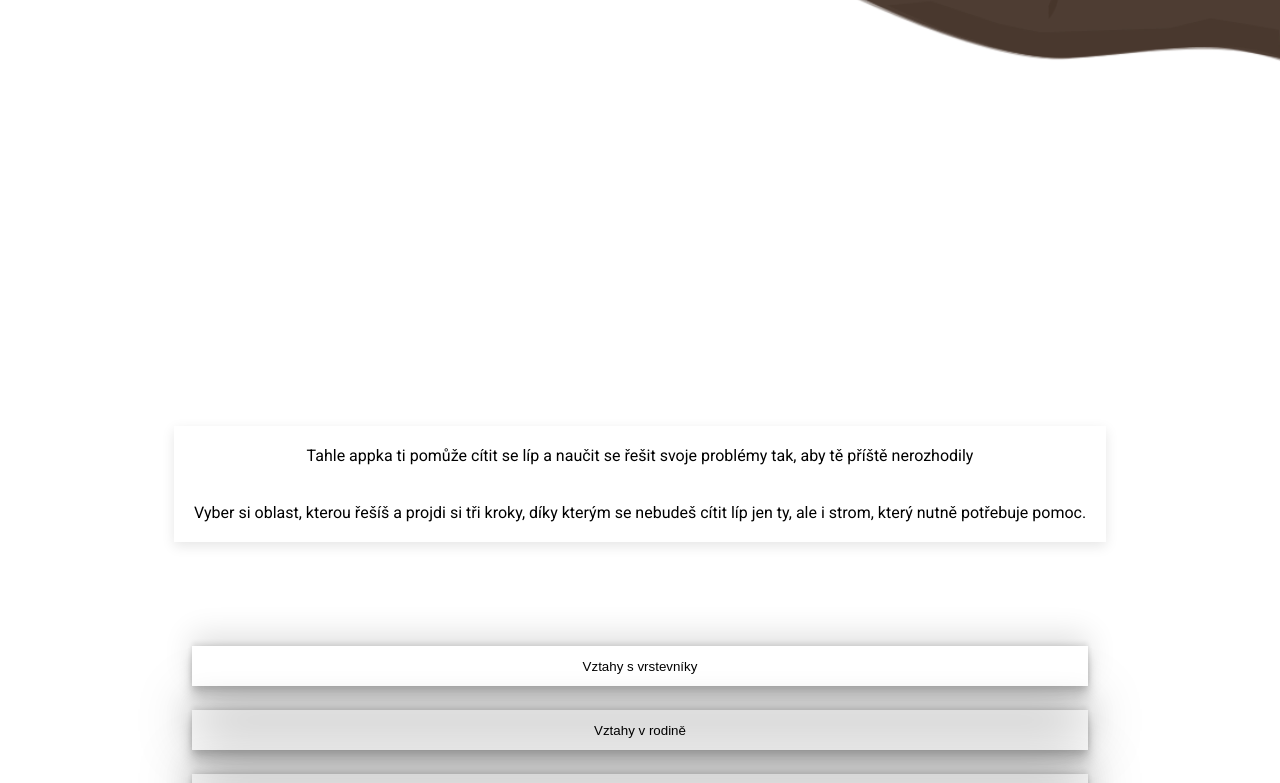
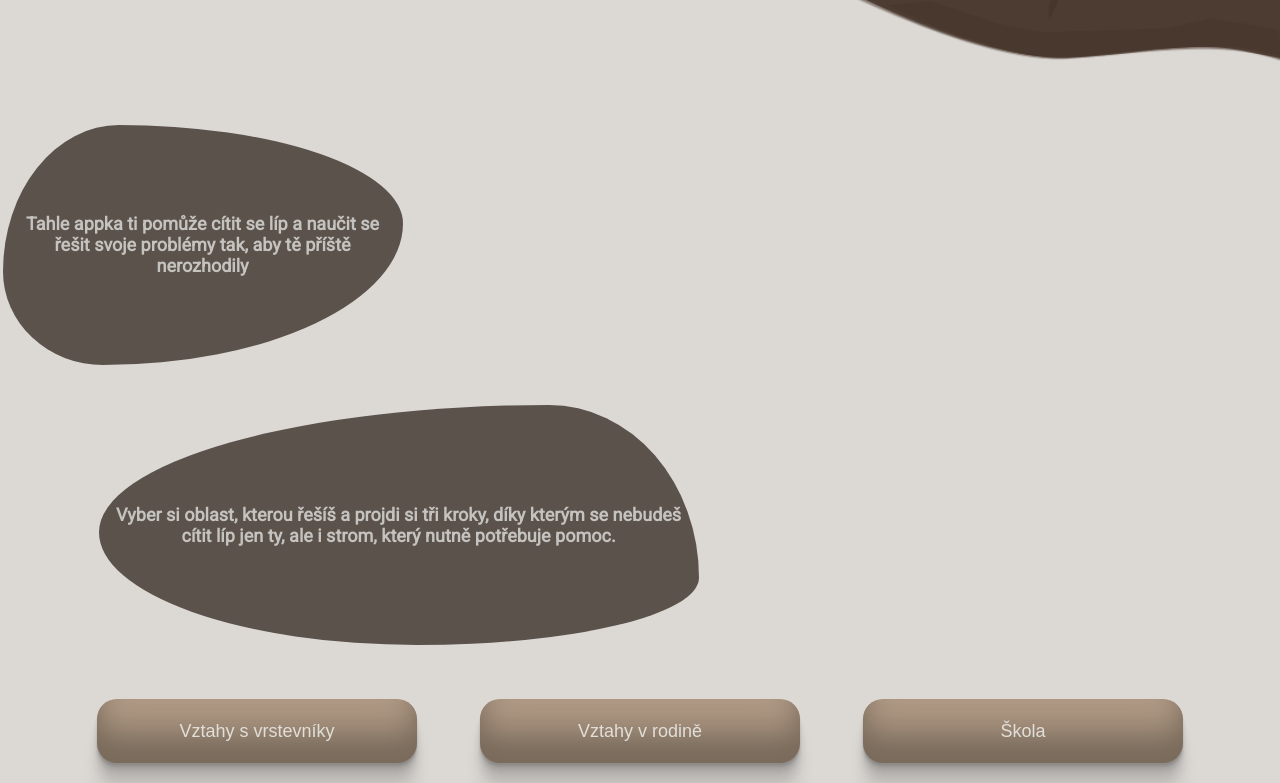
Before and after one commit to MartinaKolarova/MindSprout, a Next.js app: page / in a window 1280 px wide. Shown: the part 640-1423 px from the top of the page. Built offline with nearby package versions, Linux system fonts and the light colour scheme; a web font is replaced by a local one.

Commit message:
Changes back from commits before

```diff
--- a/src/components/Contact/Contact.module.css
+++ b/src/components/Contact/Contact.module.css
@@ -3,7 +3,6 @@
   flex-direction: column;
   gap: 20px;
   margin-top: 60px;
-  background-color: white;
 }
 
 .contact {
@@ -17,7 +16,6 @@
   align-items: center;
   justify-content: center;
 }
-
 
 .contactButton {
   display: inline-block;
--- a/src/components/Footer/Footer.jsx
+++ b/src/components/Footer/Footer.jsx
@@ -1,6 +1,5 @@
 import Link from 'next/link';
 import styles from './Footer.module.css';
-
 export const Footer = () => {
   return (
     <footer className={styles.footer}>
--- a/src/components/Tree/Tree.module.css
+++ b/src/components/Tree/Tree.module.css
@@ -62,9 +62,7 @@
 .treeImg {
     width: 100%;
     height: 100%;
-    /* Přidejte tuto řádku pro nastavení výšky */
     object-fit: cover;
-    /* Přidá tuto řádku pro správné měřítko obrázku */
     border-radius: 20px;
 }
 
@@ -73,7 +71,6 @@
     width: 100vw;
     display: flex;
     flex-direction: column;
-
 }
 
 .apology {
@@ -98,7 +95,7 @@
     align-items: center;
     text-align: center;
     padding: auto;
-    font-weight: lighters;
+    font-weight: lighter;
 }
 
 @media (min-width: 768px) {
@@ -163,12 +160,12 @@
 
     .apology p {
         max-width: 70%;
-        font-size: rem;
+        font-size: 2.5rem;
         justify-self: center;
         align-items: center;
         text-align: center;
         padding: auto;
-        font-weight: lighters;
+        font-weight: lighter;
     }
 
     .apology {
--- a/src/components/TreeNavigation/TreeNavigation.jsx
+++ b/src/components/TreeNavigation/TreeNavigation.jsx
@@ -1,21 +1,23 @@
-import styles from "./style.module.css";
-import Link from "next/link";
-import ReactCurvedText from "react-curved-text";
+import styles from './style.module.css';
+import Link from 'next/link';
+import ReactCurvedText from 'react-curved-text';
 
 export const TreeNavigation = ({ onClick }) => {
   return (
-    <div className={styles.choiceContainer}>
+    <div className={styles.navContainer}>
       <div className={styles.textContainer}>
-        <p className={styles.introduction}>
+        <div className={styles.introduction}>
+          <p className={styles.textFocusIn}>
             Tahle appka ti pomůže cítit se líp a naučit se řešit svoje problémy
             tak, aby tě příště nerozhodily
           </p>
-        <br></br>
-        <br></br>
-        <p className={styles.guidance}>
+        </div>
+        <div className={styles.guidance}>
+          <p className={styles.textFocusIn}>
             Vyber si oblast, kterou řešíš a projdi si tři kroky, díky kterým se
             nebudeš cítit líp jen ty, ale i strom, který nutně potřebuje pomoc.
           </p>
+        </div>
       </div>
       <div className={styles.buttonsContainer}>
         <button className={styles.navButton} onClick={() => onClick(1)}>
--- a/src/components/TreeNavigation/style.module.css
+++ b/src/components/TreeNavigation/style.module.css
@@ -1,34 +1,257 @@
-.choiceContainer{
-    width: 100%;
+.navContainer {
     display: flex;
     flex-direction: column;
-    align-items: center;
-    margin-top: 40%;
+}
+
+.textContainer {
+    margin-top: -5vh;
+    max-width: 20vw;
+    display: flex;
+    flex-direction: column;
+    padding: 3%;
     gap: 5vh;
 }
 
-.textContainer{
-    box-shadow: rgba(0, 0, 0, 0.1) 0px 4px 12px;
-    padding: 20px;
-    margin: 5%;
-    flex-direction: column;
+.introduction {
+    /* box-shadow: rgba(0, 0, 0, 0.17) 0px -23px 25px 0px inset, rgba(0, 0, 0, 0.15) 0px -36px 30px 0px inset, rgba(0, 0, 0, 0.1) 0px -79px 40px 0px inset, rgba(0, 0, 0, 0.06) 0px 2px 1px, rgba(0, 0, 0, 0.09) 0px 4px 2px, rgba(0, 0, 0, 0.09) 0px 8px 4px, rgba(0, 0, 0, 0.09) 0px 16px 8px, rgba(0, 0, 0, 0.09) 0px 32px 16px; */
+    position: relative;
+    background-color: #5c524c;
+    /*#bfa790*/
+    color: #c5c3bf;
+    /*#625d52*/
+    border-radius: 29% 71% 75% 25% / 61% 41% 59% 39%;
+    width: 250px;
+    height: 170px;
+    display: flex;
+    text-align: center;
     justify-content: center;
-    text-align: center;
+    align-items: center;
+    overflow: hidden;
+    margin-top: 25vh;
 }
 
-.buttonsContainer{
-    width: 100vw;
+.introduction p {
+    font-size: 14px;
+    padding: 10px;
+    font-weight: bolder;
+}
+
+.guidance {
+    position: relative;
+    border-radius: 75% 25% 47% 53% / 53% 72% 28% 47%;
+    background-color: #5c524c;
+    color: #c5c3bf;
+    width: 250px;
+    height: 180px;
     display: flex;
+    text-align: center;
     justify-content: center;
     align-items: center;
-    flex-direction: column;
-    gap: 3vh;
+    overflow: hidden;
 }
 
-.navButton{
+.guidance p {
+    font-size: 14px;
+    padding: 15px;
+    font-weight: bolder;
+}
+
+.textFocusIn {
+    -webkit-animation: text-focus-in 1s cubic-bezier(0.550, 0.085, 0.680, 0.530) both;
+    animation: text-focus-in 1s cubic-bezier(0.550, 0.085, 0.680, 0.530) both;
+}
+
+@-webkit-keyframes text-focus-in {
+    0% {
+        -webkit-filter: blur(12px);
+        filter: blur(12px);
+        opacity: 0;
+    }
+
+    100% {
+        -webkit-filter: blur(0px);
+        filter: blur(0px);
+        opacity: 1;
+    }
+}
+
+@keyframes text-focus-in {
+    0% {
+        -webkit-filter: blur(12px);
+        filter: blur(12px);
+        opacity: 0;
+    }
+
+    100% {
+        -webkit-filter: blur(0px);
+        filter: blur(0px);
+        opacity: 1;
+    }
+}
+
+.buttonsContainer {
+    margin-top: 20px;
+    display: flex;
+    flex-direction: column;
+    gap: 10px;
+}
+
+.navButton {
+    border: transparent;
+    background-color: #bfa790;
+    box-shadow: rgba(0, 0, 0, 0.17) 0px -23px 25px 0px inset, rgba(0, 0, 0, 0.15) 0px -36px 30px 0px inset, rgba(0, 0, 0, 0.1) 0px -79px 40px 0px inset, rgba(0, 0, 0, 0.06) 0px 2px 1px, rgba(0, 0, 0, 0.09) 0px 4px 2px, rgba(0, 0, 0, 0.09) 0px 8px 4px, rgba(0, 0, 0, 0.09) 0px 16px 8px, rgba(0, 0, 0, 0.09) 0px 32px 16px;
     width: 70vw;
-    height: 3em;
-    border: none;
-    background: transparent;
-    box-shadow: rgba(0, 0, 0, 0.25) 0px 54px 55px, rgba(0, 0, 0, 0.12) 0px -12px 30px, rgba(0, 0, 0, 0.12) 0px 4px 6px, rgba(0, 0, 0, 0.17) 0px 12px 13px, rgba(0, 0, 0, 0.09) 0px -3px 5px;
+    height: 8vh;
+    border-radius: 20px;
+    color: #e1dfda;
+    transition: background-color 0.3s, color 0.3s;
+    font-size: 15px;
 }
+
+.navButton:hover {
+    background-color: #ccc3b2;
+    color: #5c524c;
+    ;
+}
+
+@media (min-width: 768px) {
+    .buttonsContainer {
+        display: flex;
+        flex-direction: row;
+        flex-wrap: nowrap;
+        justify-content: space-evenly;
+        align-items: center;
+        gap: 30px;
+        width: 90vw;
+        font-size: 16px;
+    }
+
+    .navButton {
+        font-size: 16px;
+    }
+
+    .guidance {
+        width: 65vw;
+        height: 15vh;
+        align-self: right;
+    }
+
+    .guidance p {
+        font-size: 16px;
+        padding: auto;
+        font-weight: bolder;
+    }
+
+    .introduction {
+        /* box-shadow: rgba(0, 0, 0, 0.17) 0px -23px 25px 0px inset, rgba(0, 0, 0, 0.15) 0px -36px 30px 0px inset, rgba(0, 0, 0, 0.1) 0px -79px 40px 0px inset, rgba(0, 0, 0, 0.06) 0px 2px 1px, rgba(0, 0, 0, 0.09) 0px 4px 2px, rgba(0, 0, 0, 0.09) 0px 8px 4px, rgba(0, 0, 0, 0.09) 0px 16px 8px, rgba(0, 0, 0, 0.09) 0px 32px 16px; */
+        font-size: 16px;
+        border-radius: 29% 71% 75% 25% / 61% 41% 59% 39%;
+        width: 30vh;
+        height: 15vh;
+        margin-left: -5vw;
+        margin-top: 20vh;
+    }
+
+    .introduction p {
+        font-size: 16px;
+        padding: auto;
+        font-weight: bolder;
+    }
+}
+
+@media (min-width: 1024px) {
+    .buttonsContainer {
+        display: flex;
+        flex-direction: row;
+        flex-wrap: nowrap;
+        justify-content: space-evenly;
+        align-items: center;
+        gap: 30px;
+    }
+
+    .guidance {
+        width: 75vh;
+        height: 30vh;
+    }
+
+    .guidance p {
+        font-size: 18px;
+        padding: auto;
+        font-weight: bolder;
+    }
+
+    .navButton {
+        width: 25vw;
+        font-size: 18px;
+        cursor: pointer;
+    }
+
+    .introduction {
+        /* box-shadow: rgba(0, 0, 0, 0.17) 0px -23px 25px 0px inset, rgba(0, 0, 0, 0.15) 0px -36px 30px 0px inset, rgba(0, 0, 0, 0.1) 0px -79px 40px 0px inset, rgba(0, 0, 0, 0.06) 0px 2px 1px, rgba(0, 0, 0, 0.09) 0px 4px 2px, rgba(0, 0, 0, 0.09) 0px 8px 4px, rgba(0, 0, 0, 0.09) 0px 16px 8px, rgba(0, 0, 0, 0.09) 0px 32px 16px; */
+        font-size: 16px;
+        border-radius: 29% 71% 75% 25% / 61% 41% 59% 39%;
+        width: 50vh;
+        height: 30vh;
+        margin-top: 35vh;
+        margin-left: -12vh;
+    }
+
+    .introduction p {
+        font-size: 18px;
+        padding: auto;
+        font-weight: bolder;
+    }
+}
+
+/* /<svg width={400} height={130}>
+<path id={styles.curve} d="M 20 120 C 0 20, 50 0, 160 120"></path>
+<text className={styles.text}>
+  <textPath href={`#${styles.curve}`} className={styles.textPath} startOffset="5%">
+  Tahle appka ti pomůže cítit se líp a naučit se řešit svoje problémy
+  tak, aby tě příště nerozhodily.            </textPath>
+</text>
+</svg>
+<ReactCurvedText className={styles.curvedTextFirst}
+          width={370}
+          height={300}
+          cx={65}
+          cy={140}
+          rx={80}
+          ry={100}
+          startOffset={50}
+          reversed={true}
+          text="Tahle appka ti pomůže cítit se líp a naučit se"
+          textProps={{ style: { fontSize: 10 } }}
+          textPathProps={null}
+          tspanProps={{"dy" : "16"}}
+          ellipseProps={null}
+          svgProps={null}
+        />
+        <ReactCurvedText
+        className={styles.curvedTextSecond}
+          width={370}
+          height={300}
+          cx={140}
+          cy={50}
+          rx={100}
+          ry={100}
+          startOffset={50}
+          reversed={false}
+          text="řešit svoje problémy
+        tak, aby tě příště nerozhodily"
+          textProps={{ style: { fontSize: 10 } }}
+          textPathProps={null}
+          tspanProps={null}
+          ellipseProps={null}
+          svgProps={null}
+        />
+        #curve {
+            fill: transparent;
+        }
+
+        .text {
+        }
+
+        .textPath {
+        }
+       */
--- a/src/styles/Home.module.css
+++ b/src/styles/Home.module.css
@@ -1,12 +1,17 @@
 .main {
+  display: flex;
+  flex-direction: column;
+  justify-content: space-between;
+  align-items: center;
   width: 100vw;
-  height: 100vh;
+  text-align: center;
 }
 
 .appcontainer {
   background-image: url(pozadi.png);
   background-size: contain;
   background-repeat: no-repeat;
+  background-color: rgb(220, 217, 213);
   min-height: 100vh;
 }
 
```
Also changed, not shown: src/components/Tree/Tree.jsx (+31 -44 lines). Lines whose indentation alone changed are shown as unchanged.
